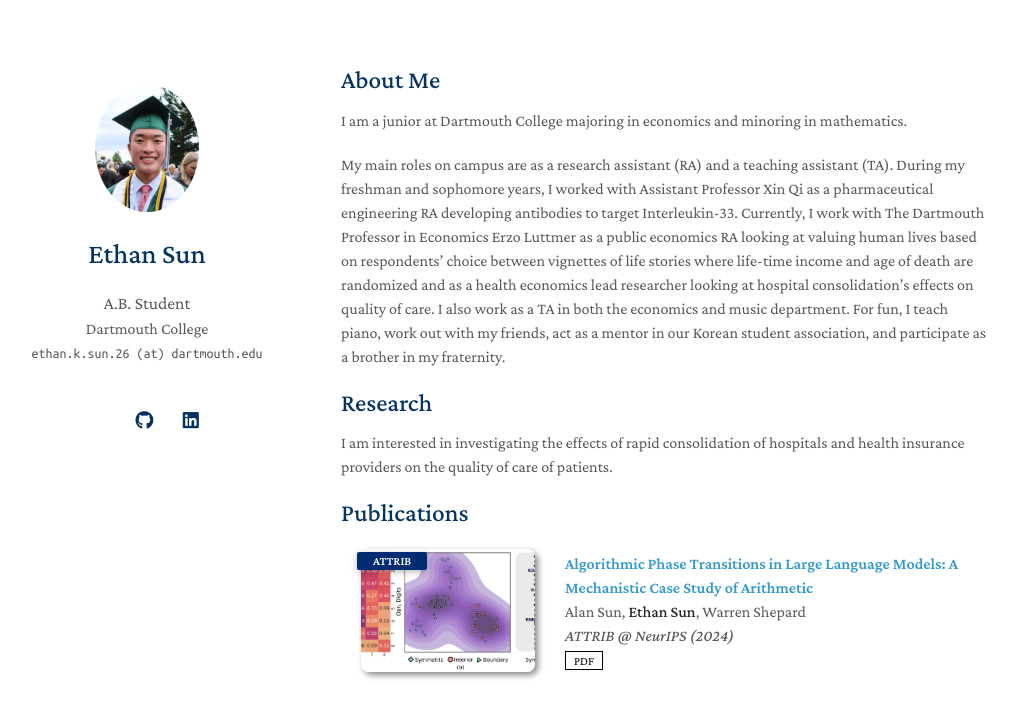
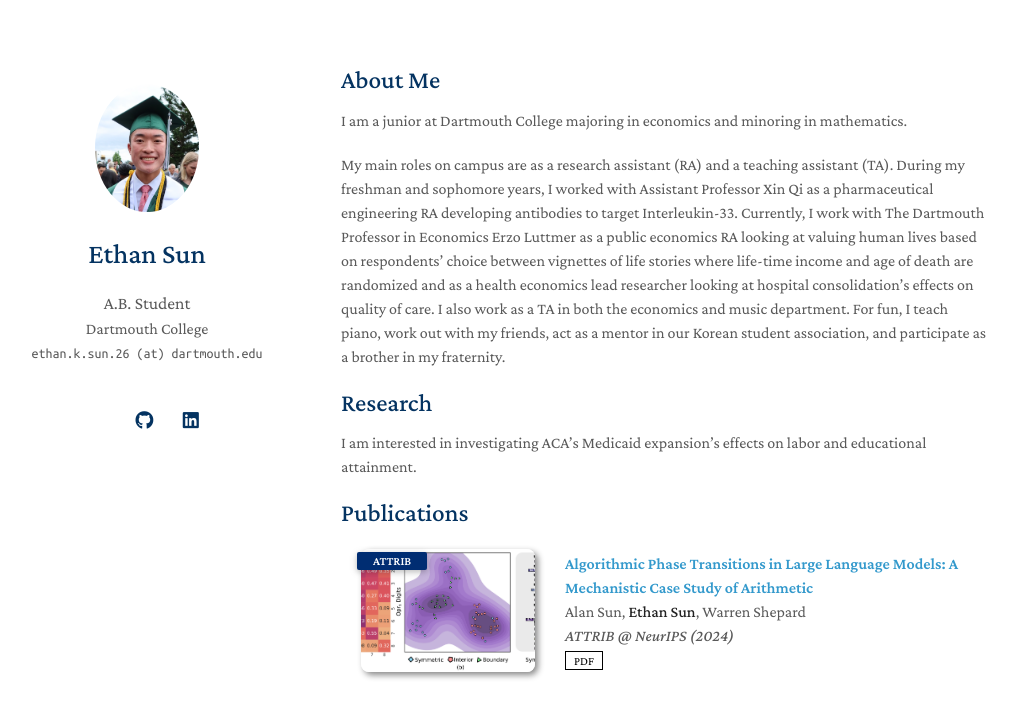
Before and after one commit to ethansun888/ethansun888.github.io, a Jekyll site: the page built from index.md, in a window 1280 px wide. Shown: the top 718 px of the page, without its empty margins (129-1146 px from the left). Built offline with Jekyll 4.4.1, drawn with Linux system fonts in a browser that asks for light colours; nearby versions of some CDN libraries; a style sheet for code colours, icons or effects is not loaded; our own code applies the rules of GitHub Pages for plain Markdown files.

Commit message:
newresearch

```diff
--- a/index.md
+++ b/index.md
@@ -8,6 +8,6 @@ I am a junior at Dartmouth College majoring in economics and minoring in mathema
 My main roles on campus are as a research assistant (RA) and a teaching assistant (TA).  During my freshman and sophomore years, I worked with Assistant Professor Xin Qi as a pharmaceutical engineering RA developing antibodies to target Interleukin-33. Currently, I work with The Dartmouth Professor in Economics Erzo Luttmer as a public economics RA looking at valuing human lives based on respondents’ choice between vignettes of life stories where life-time income and age of death are randomized and as a health economics lead researcher looking at hospital consolidation's effects on quality of care. I also work as a TA in both the economics and music department.  For fun, I teach piano, work out with my friends, act as a mentor in our Korean student association, and participate as a brother in my fraternity.
 
 ## Research
-I am interested in investigating the effects of rapid consolidation of hospitals and health insurance providers on the quality of care of patients.
+I am interested in investigating ACA's Medicaid expansion's effects on labor and educational attainment.
 
 {% include_relative _includes/publications.md %}
```
